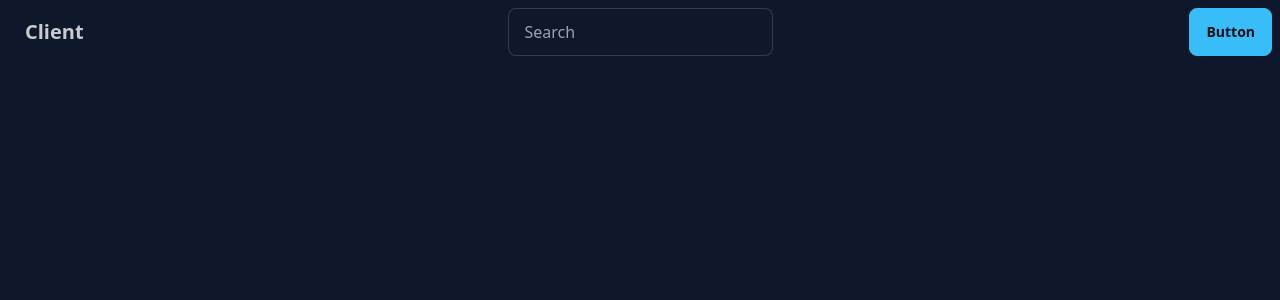
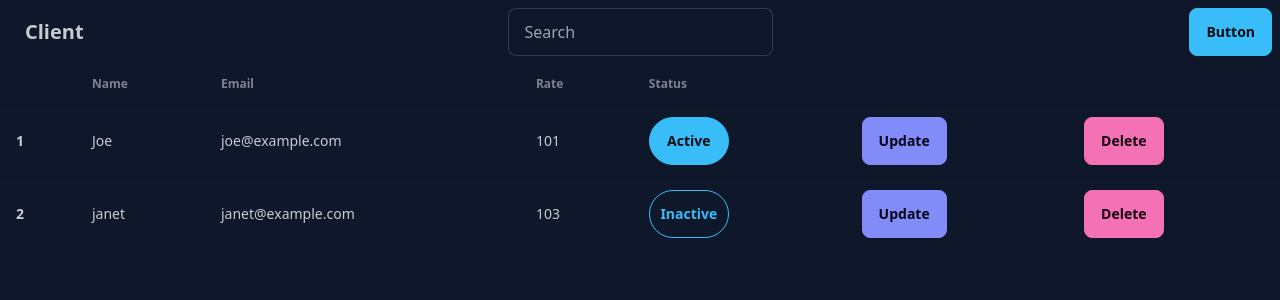
Before and after one commit to Saidur289/mini-project-with-postgresql, a React (Vite) app in the folder crud frontend/: page / in a window 1280 px wide. Shown: the top 300 px of the page. Built offline with nearby package versions, Linux system fonts and the light colour scheme.

Commit message:
create tabil list components

```diff
--- a/crud frontend/src/App.jsx
+++ b/crud frontend/src/App.jsx
@@ -1,6 +1,7 @@
 
 import './App.css'
 import Navbar from './components/Navbar'
+import TableList from './components/TableList'
 
 function App() {
 
@@ -9,6 +10,7 @@ function App() {
     <>
 
      <Navbar/>
+     <TableList/>
     </>
   )
 }
--- /dev/null
+++ b/crud frontend/src/components/TableList.jsx
@@ -0,0 +1,78 @@
+
+
+const TableList = () => {
+   const clients = [
+  {
+    name: "Joe",
+    work: "freelance-developer",
+    blogs: "54",
+    websites: "32",
+    hackathons: "6",
+    location: "morocco",
+    id: "0",
+    email: "joe@example.com",
+    isActive: true,
+    rate: 101
+  },
+  {
+    name: "janet",
+    work: "fullstack-developer",
+    blogs: "34",
+    websites: "12",
+    hackathons: "8",
+    location: "Mozambique",
+    id: "1",
+    email: "janet@example.com",
+    isActive: false,
+    rate: 103
+  }
+];
+
+    return (
+       <>
+       <div className="overflow-x-auto">
+  <table className="table">
+    {/* head */}
+    <thead>
+      <tr>
+        <th></th>
+        <th>Name</th>
+        <th>Email</th>
+        <th>Rate</th>
+        <th>Status</th>
+      </tr>
+    </thead>
+    <tbody  className="hover">
+      {/* row 1 */}
+     {
+        clients.map((client, index) =>
+               <tr key={client.id}>
+        <th>{index + 1}</th>
+        <td>{client.name}</td>
+        <td>{client.email}</td>
+        <td>{client.rate}</td>
+        <td>
+            <button className={`btn rounded-full w-20 ${client.isActive? 'btn btn-primary': 'btn btn-outline btn-primary'}` }>
+                {
+                    client.isActive? 'Active' : 'Inactive'
+                }
+            </button>
+        </td>
+        <td>
+            <button className="btn btn-secondary">Update</button>
+        </td>
+        <td>
+            <button className="btn btn-accent">Delete</button>
+        </td>
+      </tr>
+        )
+     }
+
+
+    </tbody>
+  </table>
+</div></>
+    );
+};
+
+export default TableList;
```
